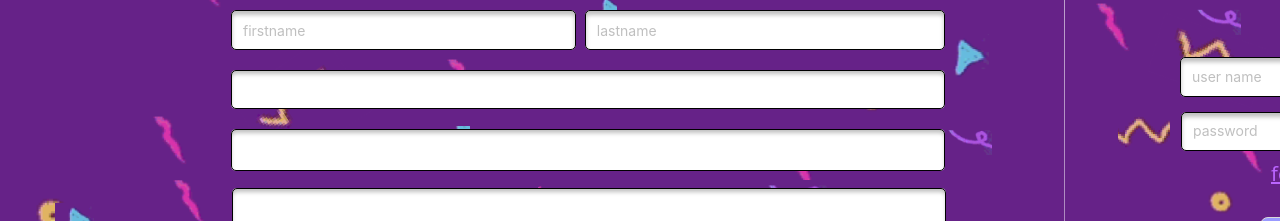
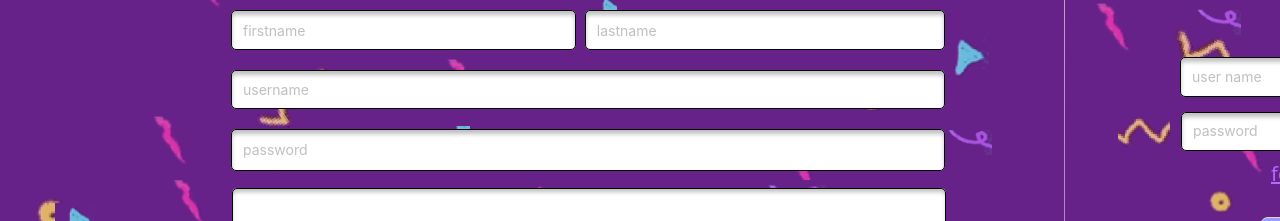
Before and after one commit to AlaaBU23/Student-Event-Hub, a React (Vite) app in the folder Client/: page /signin in a window 1280 px wide. Shown: the part 335-556 px from the top of the page. Built offline with nearby package versions, Linux system fonts and the light colour scheme; a web font is replaced by a local one.

Commit message:
fixed sign up page for user input

```diff
--- a/Client/src/views/SignInPage/SignInPage.tsx
+++ b/Client/src/views/SignInPage/SignInPage.tsx
@@ -20,7 +20,7 @@ export const SignInPage: FC<Props> = memo(function SignInPage(props = {}) {
       <Background />
       <NavigationBar />
       <div className={classes.rectangle4}></div>
-      <div className={classes.rectangle2}></div>
+      <Input placeholder="password" className={classes.rectangle2} />
       <div className={classes.rectangle7}></div>
       <div className={classes.rectangle5}></div>
       <div className={classes.rectangle9}></div>
@@ -28,7 +28,7 @@ export const SignInPage: FC<Props> = memo(function SignInPage(props = {}) {
       <Input placeholder="firstname" className={classes.rectangle11} />
       <Input placeholder="lastname" className={classes.rectangle12} />
       <div className={classes.rectangle3}></div>
-      <div className={classes.rectangle16}></div>
+      <Input placeholder="username" className={classes.rectangle16} />
       <Button className={classes.signup}>
         <div className={classes.signUp}>Sign Up</div>
       </Button>
```
